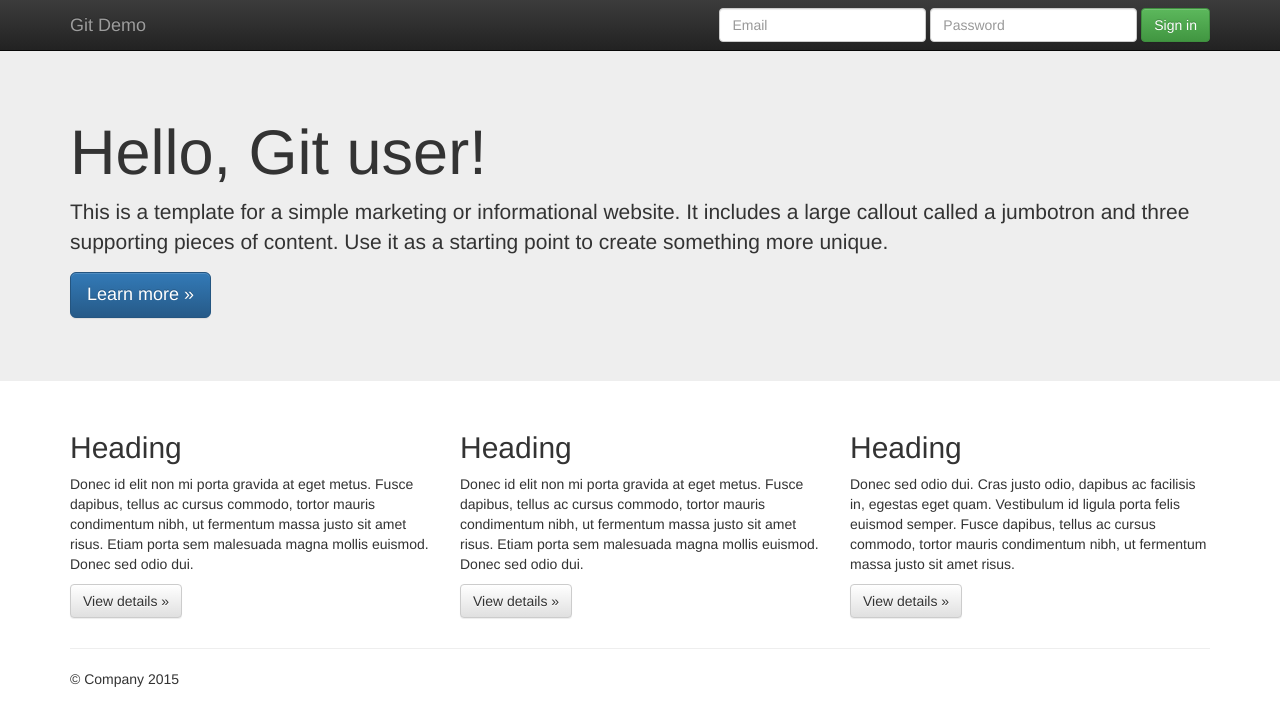
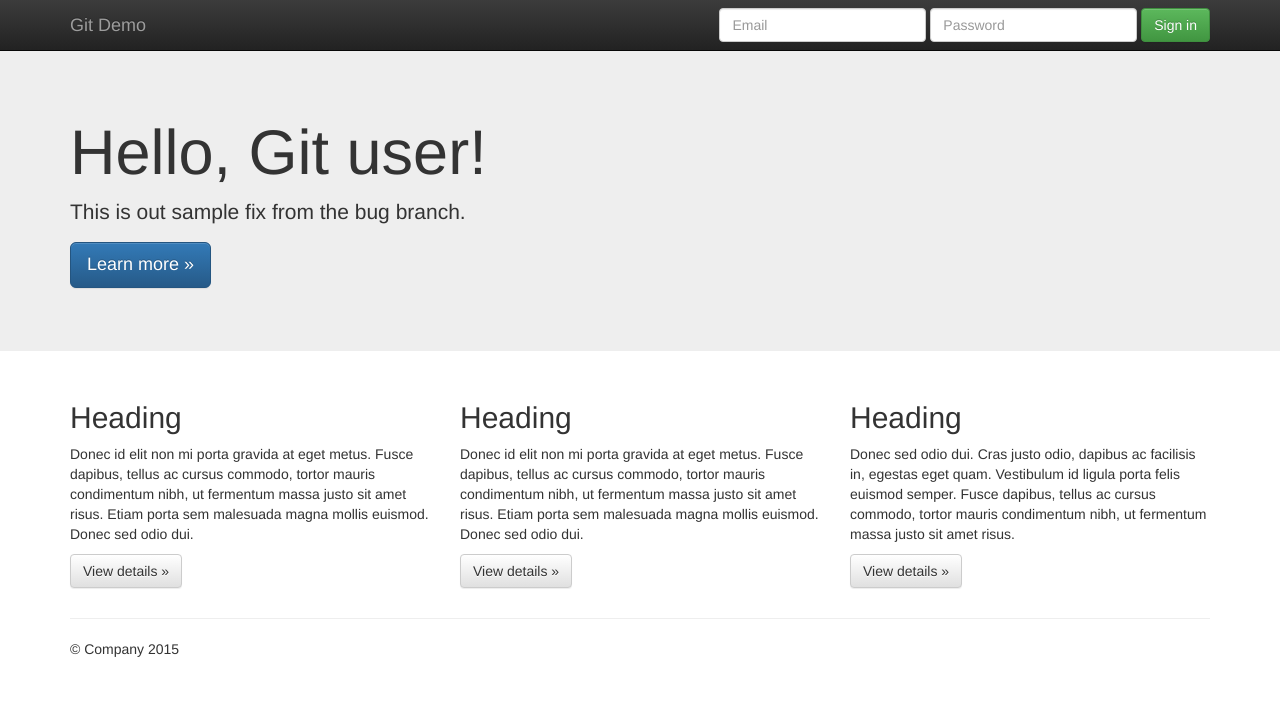
Before and after one commit to jj-sherman/DemoLocal, a plain HTML site: page index.html in a window 1280 px wide. Drawn offline with nearby package versions, Linux system fonts and the light colour scheme.

Commit message:
Fix bug on index page

```diff
--- a/index.html
+++ b/index.html
@@ -58,7 +58,7 @@
     <div class="jumbotron">
       <div class="container">
         <h1>Hello, Git user!</h1>
-        <p>This is a template for a simple marketing or informational website. It includes a large callout called a jumbotron and three supporting pieces of content. Use it as a starting point to create something more unique.</p>
+        <p>This is out sample fix from the bug branch.</p>
         <p><a class="btn btn-primary btn-lg" href="#" role="button">Learn more &raquo;</a></p>
       </div>
     </div>
```
